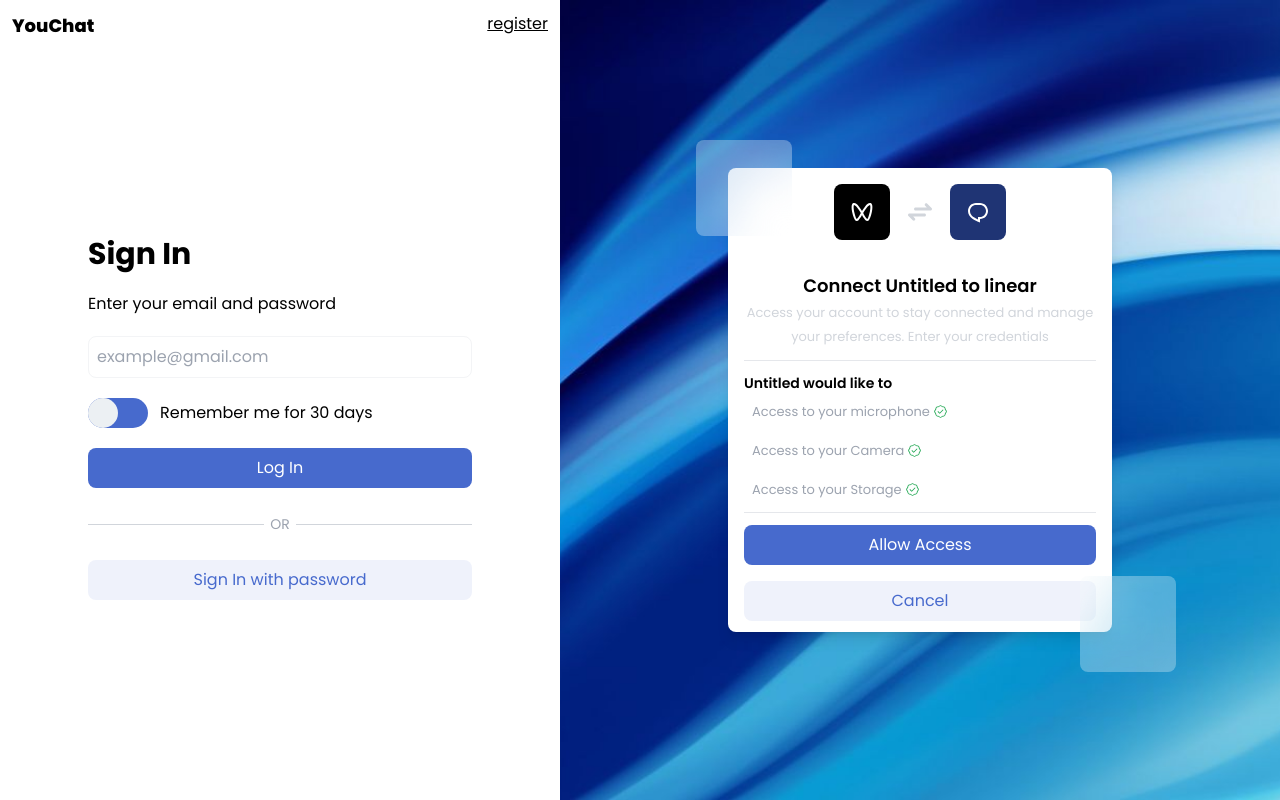
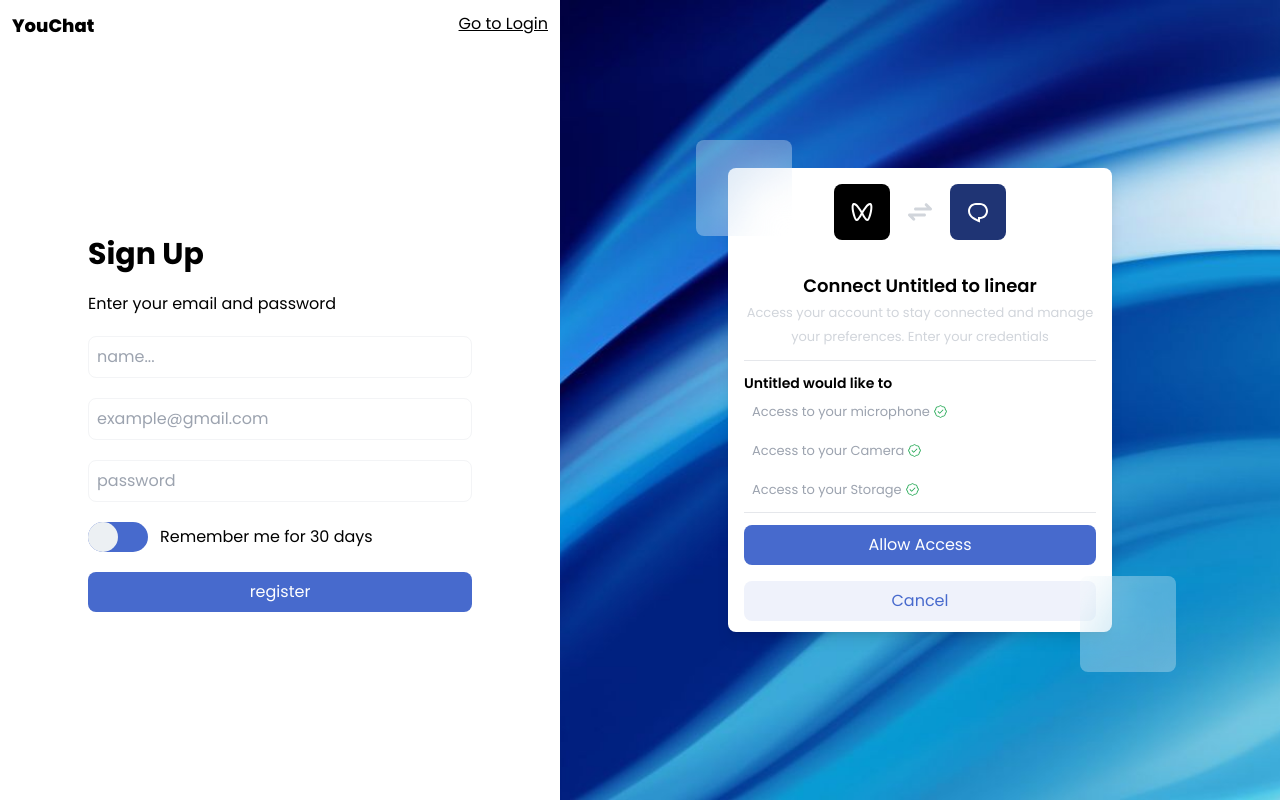
Before and after one commit to ghollamsimo/Service_de_Communication_Frontend, a React (Vite) app: page /login in a window 1280 px wide. Both pictures are taken after a click on the element "register". Built offline with nearby package versions, Linux system fonts and the light colour scheme.

Commit message:
Feat --> adding style of register and when you click in the regiter link render the register in login file

```diff
--- a/src/auth/LoginAuth.tsx
+++ b/src/auth/LoginAuth.tsx
@@ -2,13 +2,14 @@
 import { RiChat1Line, RiWechatChannelsLine } from "react-icons/ri";
 import { CgArrowsExchange } from "react-icons/cg";
 import Imag from "../assets/login_bg.jpg";
-import {GoVerified} from "react-icons/go";
+import { GoVerified } from "react-icons/go";
+import Register from "./RegisterAuth.tsx";
 
 const Login: React.FC = () => {
-    const [AllowAccess, setAllowAccess] = useState<boolean>(false);
+    const [Form, setForm] = useState<boolean>(false);
 
-    const toggleAllowAccess = (): void => {
-        setAllowAccess(!AllowAccess);
+    const toggleForm = (): void => {
+        setForm(!Form);
     };
 
     return (
@@ -17,10 +18,15 @@
                 <div className="overflow-y-hidden text-black w-full md:w-[35rem]">
                     <div className="flex m-3 justify-between">
                         <h1 className={'font-extrabold text-lg'}>YouChat</h1>
-                        <div className={'underline'} onClick={toggleAllowAccess}>register</div>
+                        <div className={'underline cursor-pointer'} onClick={toggleForm}>
+                            {Form ? "Go to Login" : "register"}
+                        </div>
                     </div>
 
                     <div className="flex items-center align-middle h-screen justify-center w-full">
+                        {Form ? (
+                            <Register />
+                        ) : (
                             <div className="bg-white h-auto md:h-[30rem]">
                                 <div className="w-80 sm:w-96 flex flex-col gap-5 m-6 place-self-center">
                                     <h1 className="text-3xl font-bold">Sign In</h1>
@@ -56,70 +62,71 @@
                                     </div>
                                 </div>
                             </div>
+                        )}
                     </div>
                 </div>
 
                 <div className="flex-1 relative h-screen bg-[#1F3474] hidden md:flex">
                     <div className="relative z-10 flex h-full w-full justify-center items-center"
-                         style={{userSelect: 'none'}}>
+                         style={{ userSelect: 'none' }}>
                         <div
                             className="w-80 sm:w-96 p-4 rounded-lg bg-white h-auto sm:h-[29rem] shadow-lg flex flex-col items-center relative"
-                            style={{userSelect: 'none'}}>
+                            style={{ userSelect: 'none' }}>
                             <div
                                 className="absolute -top-7 -left-[-1rem] transform -translate-x-1/2 w-24 h-24 bg-white opacity-30 rounded-lg backdrop-filter backdrop-blur-xl"
-                                style={{userSelect: 'none'}}></div>
+                                style={{ userSelect: 'none' }}></div>
                             <div
                                 className="absolute -bottom-10 right-[-7rem] transform -translate-x-1/2 w-24 h-24 bg-white opacity-30 rounded-lg backdrop-filter backdrop-blur-xl"
-                                style={{userSelect: 'none'}}></div>
+                                style={{ userSelect: 'none' }}></div>
 
-                            <div className="flex gap-3 justify-center" style={{userSelect: 'none'}}>
+                            <div className="flex gap-3 justify-center" style={{ userSelect: 'none' }}>
                                 <div className="text-2xl h-fit rounded-lg p-4 bg-black text-white"
-                                     style={{userSelect: 'none'}}>
-                                    <RiWechatChannelsLine/>
+                                     style={{ userSelect: 'none' }}>
+                                    <RiWechatChannelsLine />
                                 </div>
                                 <div className="text-gray-300 flex justify-center items-center text-4xl"
-                                     style={{userSelect: 'none'}}>
-                                    <CgArrowsExchange/>
+                                     style={{ userSelect: 'none' }}>
+                                    <CgArrowsExchange />
                                 </div>
                                 <div className="text-2xl h-fit rounded-lg p-4 bg-[#1f3474] text-white"
-                                     style={{userSelect: 'none'}}>
-                                    <RiChat1Line/>
+                                     style={{ userSelect: 'none' }}>
+                                    <RiChat1Line />
                                 </div>
                             </div>
 
-                            <div className="mt-8" style={{userSelect: 'none'}}>
-                                <div className="text-center" style={{userSelect: 'none'}}>
-                                    <h1 className="text-lg font-semibold" style={{userSelect: 'none'}}>Connect Untitled
+                            <div className="mt-8" style={{ userSelect: 'none' }}>
+                                <div className="text-center" style={{ userSelect: 'none' }}>
+                                    <h1 className="text-lg font-semibold" style={{ userSelect: 'none' }}>Connect Untitled
                                         to linear</h1>
-                                    <span className="text-[13px] text-gray-300" style={{userSelect: 'none'}}>Access your account to stay connected and manage your preferences. Enter your credentials</span>
-                                    <hr className="mt-3" style={{userSelect: 'none'}}/>
+                                    <span className="text-[13px] text-gray-300" style={{ userSelect: 'none' }}>Access your account to stay connected and manage your preferences. Enter your credentials</span>
+                                    <hr className="mt-3" style={{ userSelect: 'none' }} />
                                 </div>
-                                <div className="mt-3" style={{userSelect: 'none'}}>
-                                    <h1 className="text-[14px] font-semibold" style={{userSelect: 'none'}}>Untitled
+                                <div className="mt-3" style={{ userSelect: 'none' }}>
+                                    <h1 className="text-[14px] font-semibold" style={{ userSelect: 'none' }}>Untitled
                                         would like to</h1>
                                     <div className="mt-2 text-[13px] m-2 text-gray-400 "
-                                         style={{userSelect: 'none'}}>
-        <span className="mr-2 flex items-center" style={{userSelect: 'none'}}>
-            Access to your microphone <GoVerified className="ml-1 text-green-600"/>
+                                         style={{ userSelect: 'none' }}>
+                                        <span className="mr-2 flex items-center" style={{ userSelect: 'none' }}>
+                                            Access to your microphone <GoVerified className="ml-1 text-green-600" />
                                         </span>
-                                        <br/>
-                                        <span className="mr-2 flex items-center" style={{userSelect: 'none'}}>
-            Access to your Camera <GoVerified className="ml-1 text-green-600"/>
+                                        <br />
+                                        <span className="mr-2 flex items-center" style={{ userSelect: 'none' }}>
+                                            Access to your Camera <GoVerified className="ml-1 text-green-600" />
                                         </span>
-                                        <br/>
-                                        <span className="flex items-center" style={{userSelect: 'none'}}>
-            Access to your Storage <GoVerified className="ml-1 text-green-600"/>
+                                        <br />
+                                        <span className="flex items-center" style={{ userSelect: 'none' }}>
+                                            Access to your Storage <GoVerified className="ml-1 text-green-600" />
                                         </span>
                                     </div>
-                                    <hr className="mt-3" style={{userSelect: 'none'}}/>
+                                    <hr className="mt-3" style={{ userSelect: 'none' }} />
                                 </div>
-                                <div className="mt-3 space-y-4" style={{userSelect: 'none'}}>
+                                <div className="mt-3 space-y-4" style={{ userSelect: 'none' }}>
                                     <button className="bg-[#476ACD] w-full p-2 rounded-lg text-white"
-                                            style={{userSelect: 'none'}}>
+                                            style={{ userSelect: 'none' }}>
                                         Allow Access
                                     </button>
                                     <button className="bg-[#EFF2FB] w-full p-2 rounded-lg text-[#476ACD]"
-                                            style={{userSelect: 'none'}}>
+                                            style={{ userSelect: 'none' }}>
                                         Cancel
                                     </button>
                                 </div>
@@ -128,7 +135,7 @@
                     </div>
 
                     <div className="absolute inset-0 z-0 w-full h-full">
-                        <img src={Imag} alt="hello" className="bg-cover bg-center h-full w-full object-cover"/>
+                        <img src={Imag} alt="hello" className="bg-cover bg-center h-full w-full object-cover" />
                     </div>
                 </div>
             </main>
--- a/src/auth/RegisterAuth.tsx
+++ b/src/auth/RegisterAuth.tsx
@@ -3,7 +3,40 @@
 const Register: React.FC = () => {
   return(
       <>
-        register
+          <div className="bg-white h-auto md:h-[30rem]">
+              <div className="w-80 sm:w-96 flex flex-col gap-5 m-6 place-self-center">
+                  <h1 className="text-3xl font-bold">Sign Up</h1>
+                  <span>Enter your email and password</span>
+                  <input
+                      className="rounded-lg p-2 outline-0 border-gray-100 focus:border-gray-200 focus:outline-0 focus:ring-0"
+                      placeholder="name..."
+                  />
+                  <input
+                      className="rounded-lg p-2 outline-0 border-gray-100 focus:border-gray-200 focus:outline-0 focus:ring-0"
+                      placeholder="example@gmail.com"
+                  />
+                  <input
+                      className="rounded-lg p-2 outline-0 border-gray-100 focus:border-gray-200 focus:outline-0 focus:ring-0"
+                      placeholder="password"
+                  />
+                  <div className="flex gap-3">
+                      <label className="label">
+                          <div className="toggle text-white bg-[#476ACD]">
+                              <input
+                                  className="toggle-state text-white"
+                                  type="checkbox"
+                                  name="check"
+                                  defaultValue="check"
+                              />
+                              <div className="indicator"/>
+                          </div>
+                      </label>
+                      <span className='flex justify-center items-center'>Remember me for 30 days</span>
+                  </div>
+                  <button className="bg-[#476ACD] p-2 text-white rounded-lg">register</button>
+
+              </div>
+          </div>
       </>
   )
 }
```
Lines whose indentation alone changed are shown as unchanged.
